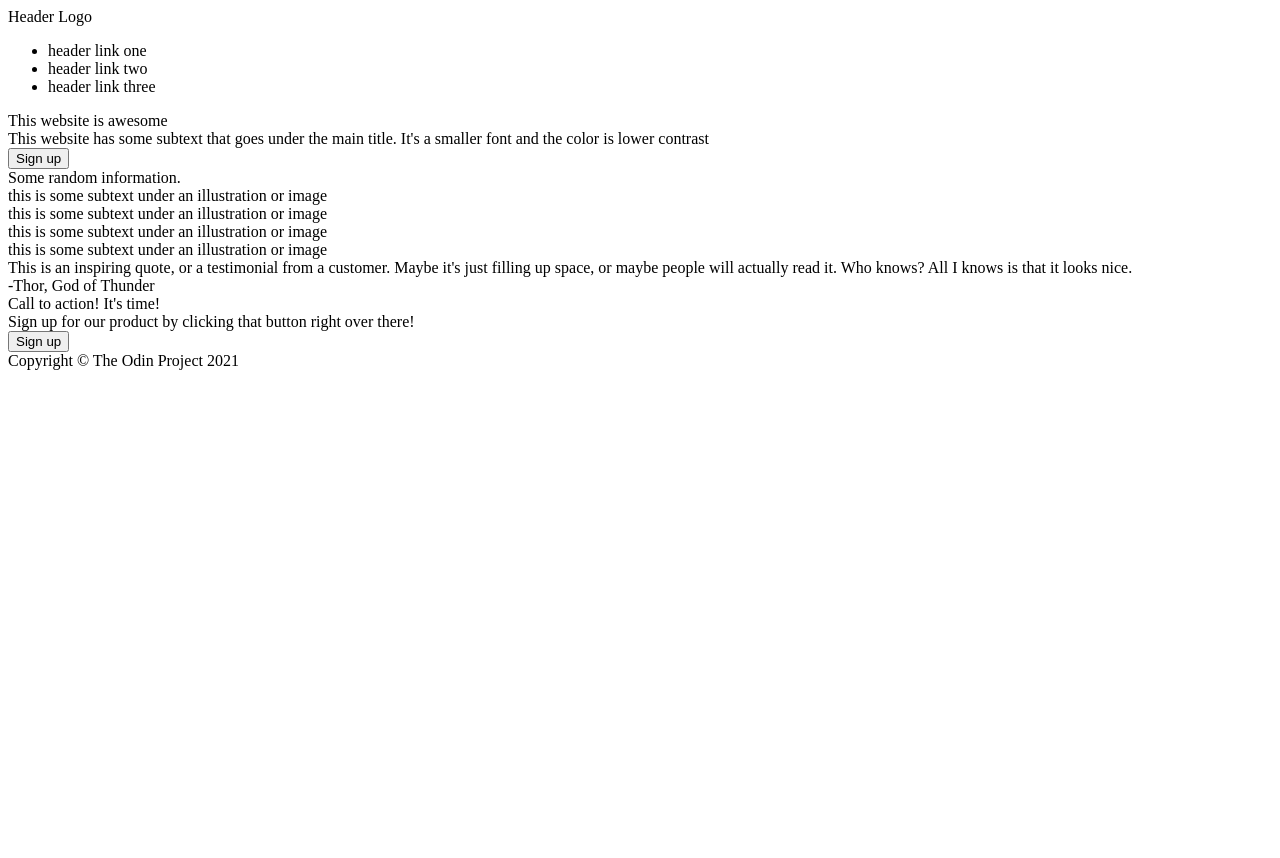
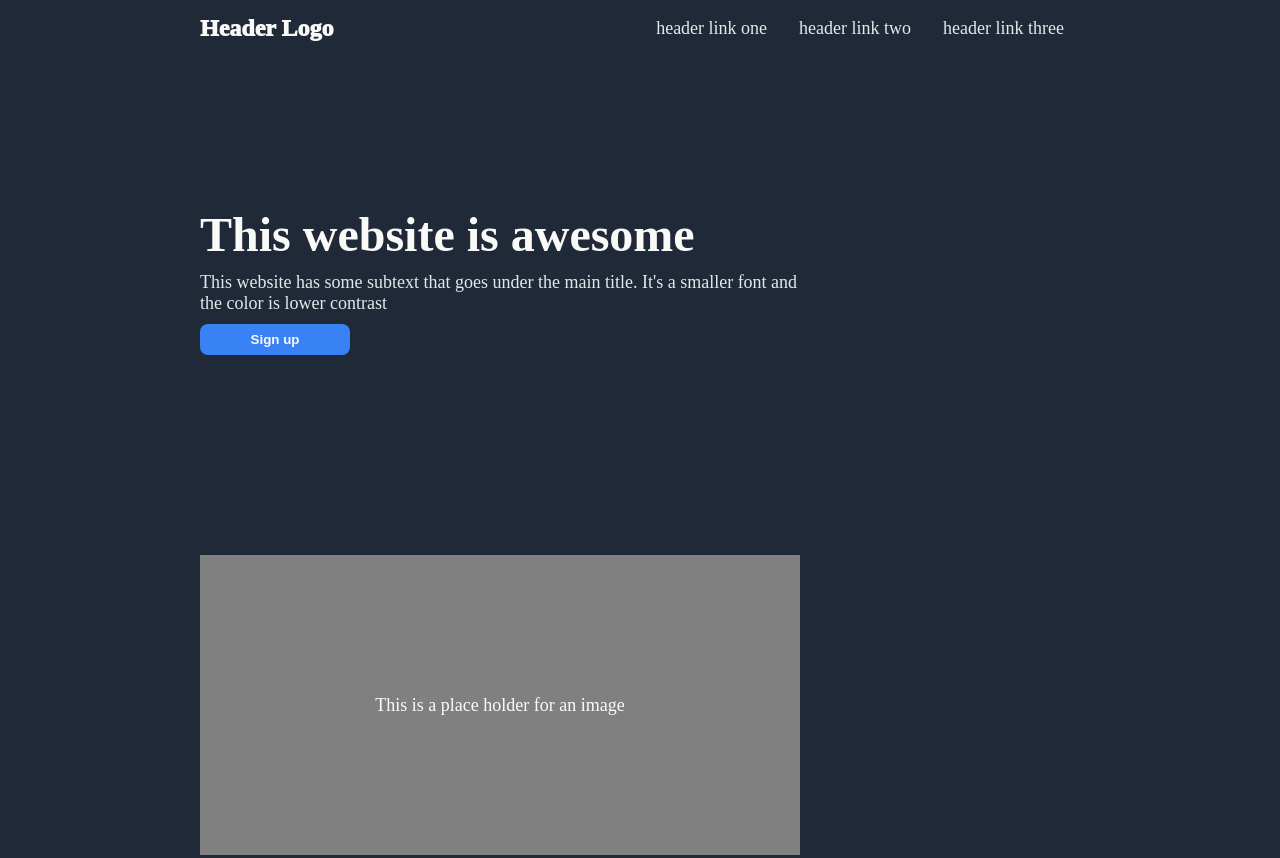
Before and after one commit to TinnieTheCat198/Landing-page-mini-project, a plain HTML site: page index.html in a window 1280 px wide. Shown: the top 858 px of the page. Before the commit the page ends 800 px from the top, so only its background shows below. Drawn offline with Linux system fonts and the light colour scheme.

Commit message:
Add style to header class

```diff
--- a/index.html
+++ b/index.html
@@ -3,18 +3,20 @@
   <head>
     <meta charset="utf-8">
     <title> Landing Page </title>
-
+    <link rel="stylesheet" href="style.css">
   </head>
 
   <body>
     <div class="header">
-      <div class="logo">Header Logo</div>
-      <div class="header-links">
-        <ul>
-          <li><a>header link one</a></li>
-          <li><a>header link two</a></li>
-          <li><a>header link three</a></li>
-        </ul>
+      <div class="navigate-section">
+        <div class="logo">Header Logo</div>
+        <div class="header-links">
+          <ul>
+            <li><a href="#">header link one</a></li>
+            <li><a href="#">header link two</a></li>
+            <li><a href="#">header link three</a></li>
+          </ul>
+        </div>
       </div>
       <div class="hero">
         <div class="container-01">
@@ -23,6 +25,8 @@
             main title. It's a smaller font and the color is lower contrast</div>
           <button>Sign up</button>
         </div>
+        <div class="hero-image">This is a place holder for an image</div>
+      </div>
       </div>
     </div>
     <div class="content">
--- /dev/null
+++ b/style.css
@@ -0,0 +1,91 @@
+body {
+    display: flex;
+    box-sizing: border-box;
+    flex-direction: column;
+    margin: 0;
+    font-size: 18px;
+}
+
+.header {
+    display: flex;
+    background-color: #1F2937;
+    color: #F9FAF8;
+    flex-direction: column;
+    padding: 0 200px;
+}
+
+.navigate-section {
+    display: flex;
+    align-items: center;
+    justify-content: space-between;
+}
+
+.logo {
+    font-size: 24px;
+    font-weight: 1000;
+}
+
+.header-links ul {
+    list-style-type: none;
+    display: flex;
+    flex-direction: row;
+}
+
+li {
+    margin: 0;
+    padding: 0;
+}
+
+a {
+    text-decoration: none;
+    color: #E5E7EB;
+    font-size: 18px;
+    padding: 0 8px;
+    margin: 8px;
+}
+
+.hero {
+    display: flex;
+    flex-wrap: wrap;
+    justify-content: space-between;
+    padding: 150px 0;
+    gap: 48px;
+}
+
+.hero .container-01 {
+    display: flex;
+    max-width: 600px;
+    min-height: 300px;
+    flex-flow: column wrap;
+    flex: auto;
+    gap: 10px;
+}
+
+.hero .container-01 .main-text {
+    font-size: 48px;
+    font-weight: 900;
+}
+
+.hero .container-01 .secondary-text {
+    color: #E5E7EB;
+}
+
+.hero .container-01 button {
+    padding: 8px 20px;
+    max-width: 150px;
+    background-color: #3882F6;
+    color: #F9FAF8;
+    font-weight: bold;
+    border: none;
+    border-radius: 8px;
+}
+
+.hero .hero-image {
+    display: flex;
+    max-width: 600px;
+    min-height: 300px;
+    background-color: gray;
+    flex: auto;
+    justify-content: center;
+    align-items: center;
+}
```
